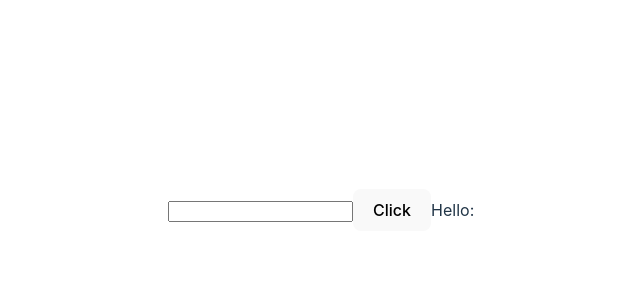
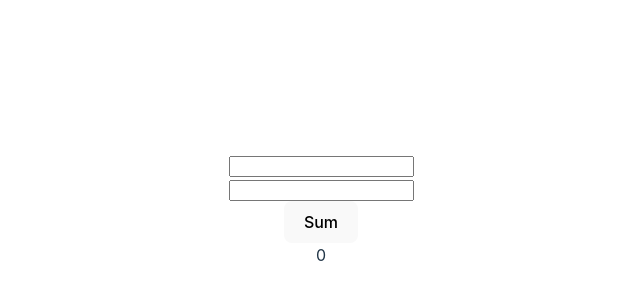
Before and after one commit to buimanhhieu/LapTrinhGiaoDien, a React (Vite) app: page / in a window 1280 px wide. Shown: the part 190-490 px from the top of the page, without its empty margins (319-959 px from the left). Built offline with nearby package versions, Linux system fonts and the light colour scheme.

Commit message:
Bai2_Tuan2

```diff
--- a/src/App.jsx
+++ b/src/App.jsx
@@ -4,20 +4,29 @@ import viteLogo from '/vite.svg'
 import './App.css'
 
 function App() {
-  const [text, setText] = useState('')
-  const [name, setName] = useState('')
-  function handleAssign(e){
-    setText(e.target.value)
+  const [texta, seta] = useState(0)
+  const [textb, setb] = useState(0)
+  const [sum, setSum] = useState(0)
+  function handleA(e){
+    seta(e.target.value);
+  }
+  function handleB(e){
+    setb(e.target.value);
   }
   function handleClick(){
-    setName(text);
+    let c = parseInt(texta)+parseInt(textb)
+    setSum(c);
   }
 
   return (
     <>
-      <input onChange={handleAssign} type="text"  />
-      <button onClick={handleClick}>Click</button>
-      <span>Hello: {name}</span>
+      <input onChange={handleA} type="text"  />
+      <br />
+      <input onChange={handleB} type="text"  />
+      <br />
+      <button onClick={handleClick}>Sum</button>
+      <br />
+      <span>{sum}</span>
     </>
   )
 }
```
